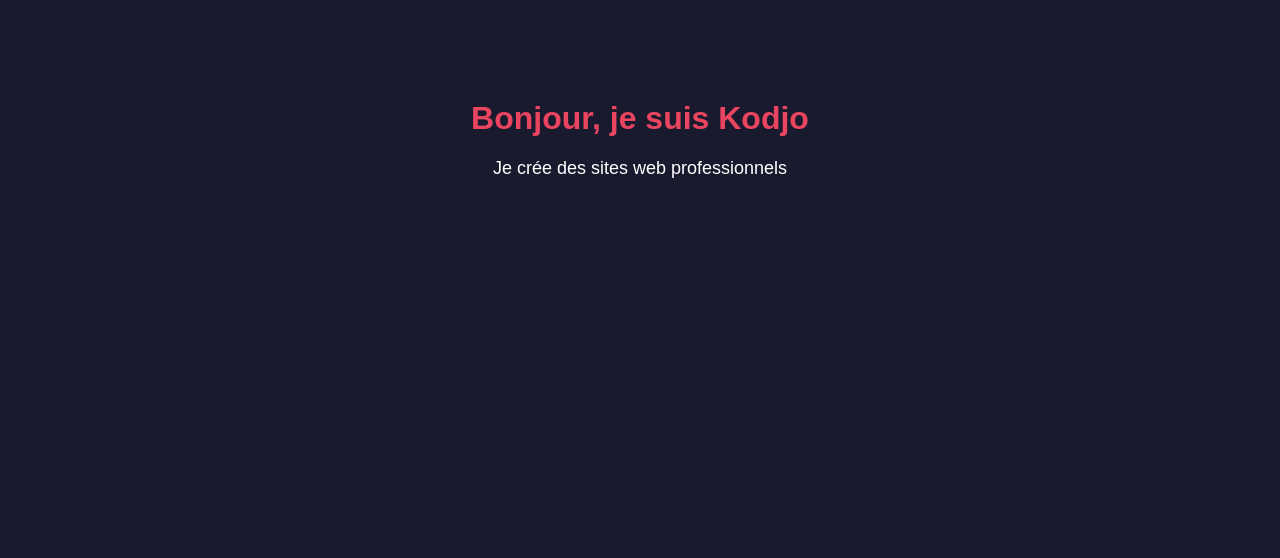
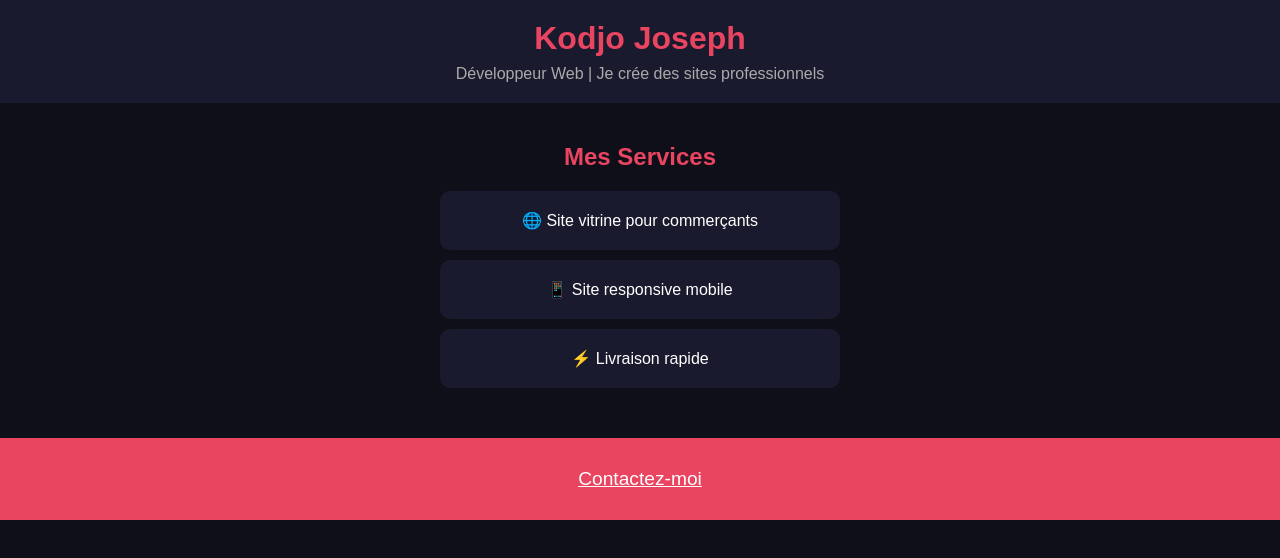
Before and after one commit to kodjojoseph2026-png/-mon-site, a plain HTML site: page index.html in a window 1280 px wide. Drawn offline with Linux system fonts and the light colour scheme.

Commit message:
portfolio professionnel

```diff
--- a/index.html
+++ b/index.html
@@ -2,15 +2,34 @@
 <html>
 <head>
   <meta charset="UTF-8">
-  <title>Mon Site</title>
+  <meta name="viewport" content="width=device-width, initial-scale=1.0">
+  <title>Kodjo - Développeur Web</title>
   <style>
-    body { font-family: Arial; text-align: center; background: #1a1a2e; color: white; }
-    h1 { color: #e94560; margin-top: 100px; }
-    p { font-size: 18px; }
+    * { margin: 0; padding: 0; box-sizing: border-box; }
+    body { font-family: Arial; background: #0f0f1a; color: white; }
+    header { background: #1a1a2e; padding: 20px; text-align: center; }
+    header h1 { color: #e94560; font-size: 2em; }
+    header p { color: #aaa; margin-top: 8px; }
+    .services { padding: 40px 20px; text-align: center; }
+    .services h2 { color: #e94560; margin-bottom: 20px; }
+    .card { background: #1a1a2e; padding: 20px; margin: 10px auto; max-width: 400px; border-radius: 10px; }
+    .contact { background: #e94560; text-align: center; padding: 30px; }
+    .contact a { color: white; font-size: 1.2em; }
   </style>
 </head>
 <body>
-  <h1>Bonjour, je suis Kodjo</h1>
-  <p>Je crée des sites web professionnels</p>
+  <header>
+    <h1>Kodjo Joseph</h1>
+    <p>Développeur Web | Je crée des sites professionnels</p>
+  </header>
+  <div class="services">
+    <h2>Mes Services</h2>
+    <div class="card">🌐 Site vitrine pour commerçants</div>
+    <div class="card">📱 Site responsive mobile</div>
+    <div class="card">⚡ Livraison rapide</div>
+  </div>
+  <div class="contact">
+    <a href="mailto:ton@email.com">Contactez-moi</a>
+  </div>
 </body>
 </html>
```
